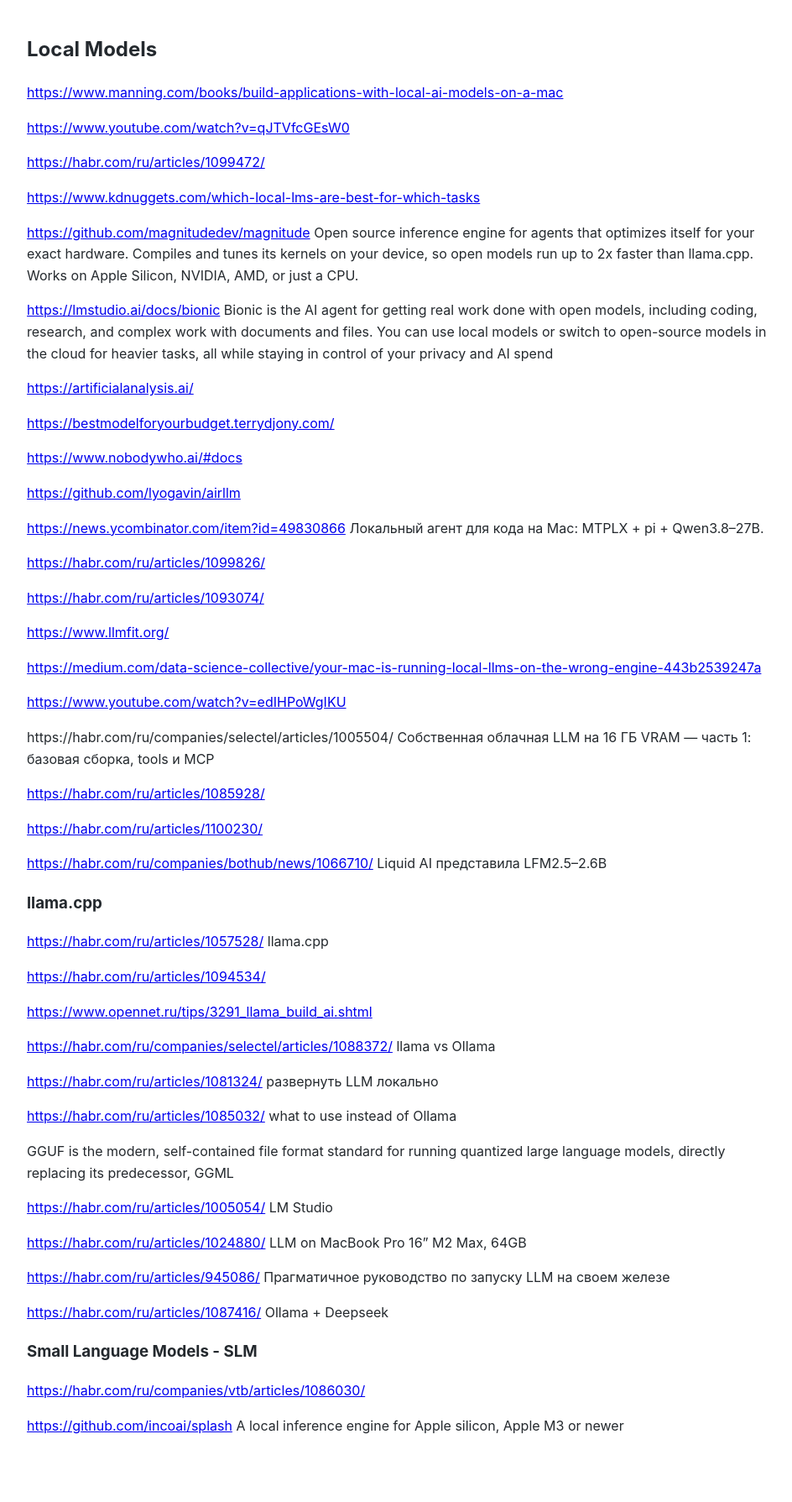
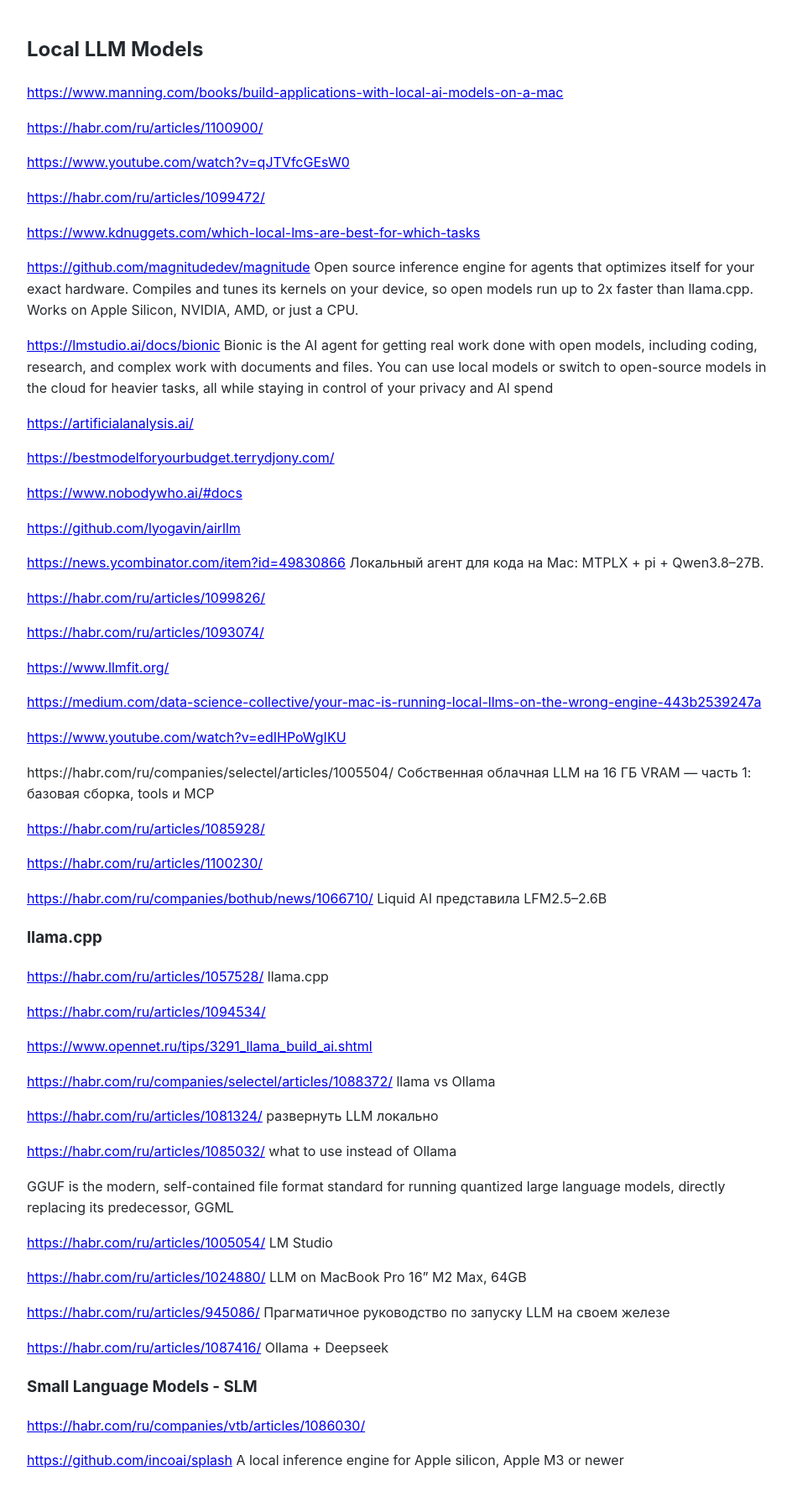
Before and after one commit to Michael-Lubinsky/michael-lubinsky.github.com, a Jekyll site: the page built from ml/local_llm.md, in a window 1280 px wide. Shown: the whole page at 84% size, without its empty margins (158-1102 px from the left). Built offline with Jekyll 4.4.1, drawn with Linux system fonts in a browser that asks for light colours; our own code applies the rules of GitHub Pages for plain Markdown files; before the commit the page ends 1747 px from its top, so only the background shows below that.

Commit message:
Update section title to 'Local LLM Models'

```diff
--- a/ml/local_llm.md
+++ b/ml/local_llm.md
@@ -1,6 +1,8 @@
-## Local Models
+## Local LLM Models
 
 <https://www.manning.com/books/build-applications-with-local-ai-models-on-a-mac>
+
+<https://habr.com/ru/articles/1100900/>
 
 <https://www.youtube.com/watch?v=qJTVfcGEsW0>
 
```
